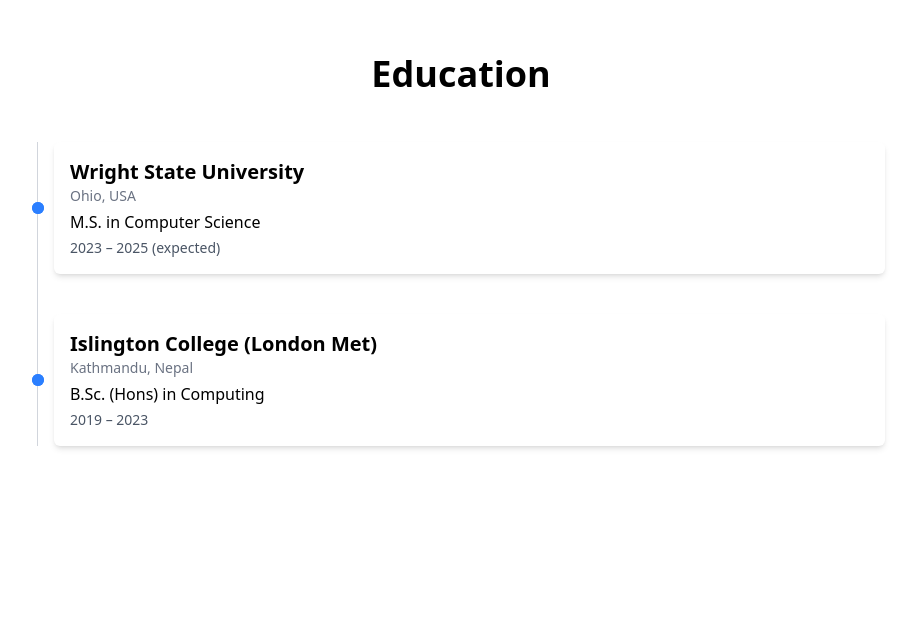
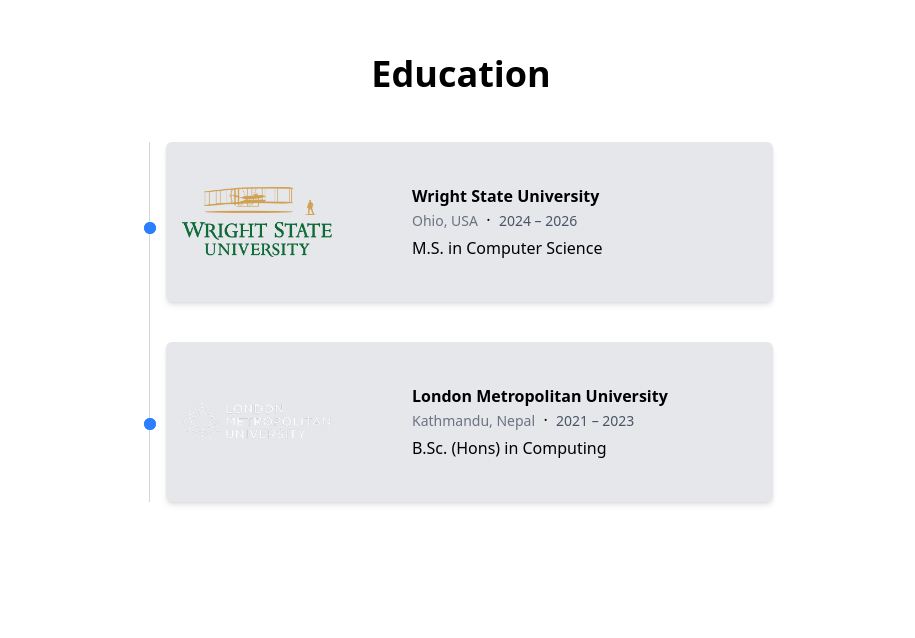
Before and after one commit to krischald-21/Portfolio, a Next.js app: page / in a window 1280 px wide. Shown: the part 2442-3080 px from the top of the page, without its empty margins (179-1094 px from the left). Built offline with nearby package versions, Linux system fonts and the light colour scheme.

Commit message:
refactor education section

```diff
--- a/components/About.tsx
+++ b/components/About.tsx
@@ -21,7 +21,7 @@
                             alt="Developer illustration"
                             width={500}
                             height={500}
-                            className="rounded-xl w-full max-w-sm md:max-w-md"
+                            className="rounded-sm w-full max-w-sm md:max-w-md"
                             priority
                         />
                     </motion.div>
--- a/components/Education.tsx
+++ b/components/Education.tsx
@@ -1,35 +1,53 @@
 "use client";
+
+import Image from "next/image";
 
 export default function Education() {
     const education = [
         {
             school: "Wright State University",
             degree: "M.S. in Computer Science",
-            year: "2023 – 2025 (expected)",
+            year: "2024 – 2026",
+            image: "/assets/wsu.png",
             location: "Ohio, USA",
         },
         {
-            school: "Islington College (London Met)",
+            school: "London Metropolitan University",
             degree: "B.Sc. (Hons) in Computing",
-            year: "2019 – 2023",
+            year: "2021 – 2023",
+            image: "/assets/lmu.png",
             location: "Kathmandu, Nepal",
         },
     ];
 
     return (
-        <section id="education" className="min-h-screen px-6 py-24 max-w-4xl mx-auto">
+        <section id="education" className="min-h-screen px-6 py-24 max-w-2xl mx-auto">
             <h1 className="text-4xl font-semibold mb-12 text-center">Education</h1>
 
             <div className="relative border-l border-gray-300 dark:border-gray-600">
                 {education.map((item, index) => (
                     <div key={index} className="mb-10 ml-4">
-                        <div className="absolute w-3 h-3 bg-blue-500 rounded-full -left-1.5 top-15"></div>
-                        <div className="bg-white dark:bg-gray-900 p-4 rounded-md shadow-md">
-                            <h3 className="text-xl font-semibold">{item.school}</h3>
-                            <p className="text-sm text-gray-500 dark:text-gray-400">{item.location}</p>
-                            <p className="text-md mt-1">{item.degree}</p>
-                            <p className="text-sm text-gray-600 dark:text-gray-400 mt-1">{item.year}</p>
-                            <div className="absolute w-3 h-3 bg-blue-500 rounded-full -left-1.5 bottom-15"></div>
+                        <div className="absolute w-3 h-3 bg-blue-500 rounded-full -left-1.5 top-20"></div>
+                        <div className=" bg-gray-200 h-40 dark:bg-gray-900 p-4 rounded-md shadow-md flex flex-row justify-between items-center">
+                            <div className="text-center flex-2/5">
+                                <Image
+                                    src={item.image}
+                                    alt={item.school}
+                                    height={150}
+                                    width={150}
+                                />
+
+                            </div>
+                            <div className="flex-3/5">
+                                <h3 className="text-md font-semibold">{item.school}</h3>
+                                <div className="w-full">
+                                    <span className="text-sm text-gray-500 dark:text-gray-400">{item.location}</span>
+                                    <span>&nbsp;&nbsp;&middot;&nbsp;&nbsp;</span>
+                                    <span className="text-sm text-gray-600 dark:text-gray-400 mt-1">{item.year}</span>
+                                </div>
+                                <p className="text-md mt-1">{item.degree}</p>
+                            </div>
+                            <div className="absolute w-3 h-3 bg-blue-500 rounded-full -left-1.5 bottom-18"></div>
                         </div>
                     </div>
                 ))}
--- a/components/Experience.tsx
+++ b/components/Experience.tsx
@@ -88,7 +88,7 @@
                                 whileInView={{ opacity: 1, y: 0 }}
                                 transition={{ duration: 0.75, delay: index * 0.2 }}
                                 onClick={() => toggleIndex(index)}
-                                className={`group min-h-[25rem] max-h-[25rem]  hover:bg-gray-100 hover:dark:bg-gray-900 rounded-xs flex gap-10 p-3 items-center duration-500 transition-all ease-in-out ${isActive ? "w-[48rem] bg-gray-100 dark:bg-gray-900 px-6 cursor-default" : "w-20 cursor-pointer dark:bg-gray-600 bg-gray-200"
+                                className={`group min-h-[25rem] max-h-[25rem] shadow-md hover:bg-gray-100 hover:dark:bg-gray-900 rounded-xs flex gap-10 p-3 items-center duration-500 transition-all ease-in-out ${isActive ? "w-[48rem] bg-gray-100 dark:bg-gray-900 px-6 cursor-default" : "w-20 cursor-pointer dark:bg-gray-600 bg-gray-200"
                                     }`}
                             >
                                 {/* Image + Title Block */}
```
Also changed, not shown: public/assets/lmu.png (added), public/assets/wsu.png (added).
